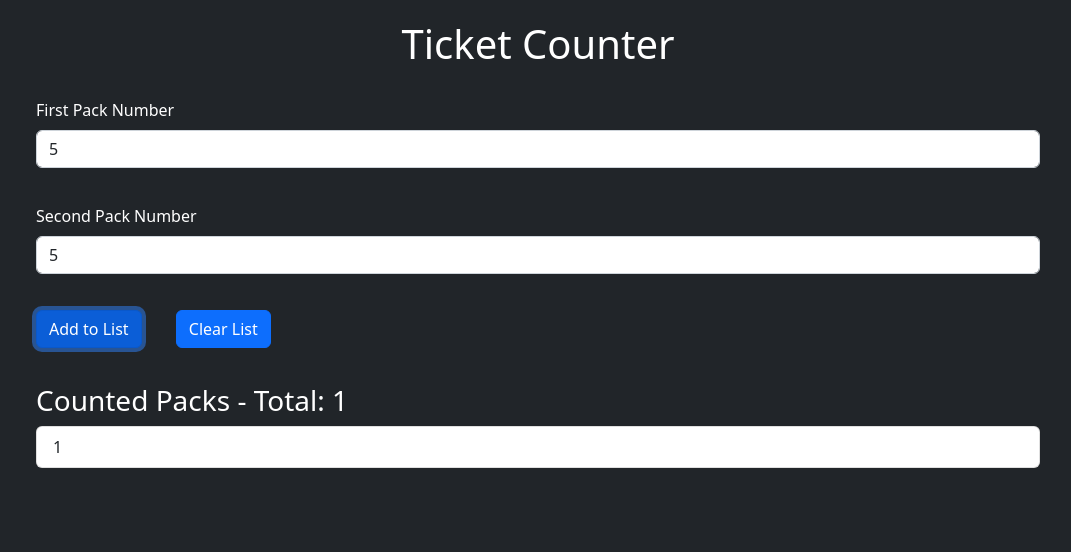
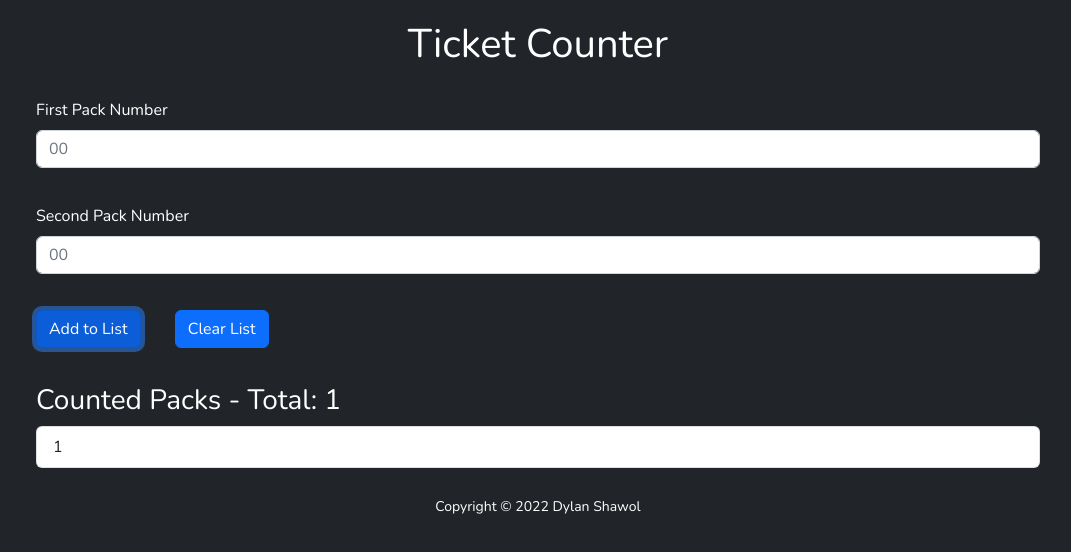
Before and after one commit to dylanshawol/ticket-counter, a plain HTML site: page index.html in a window 1280 px wide. Both pictures are taken after typing "5", "5" into the empty fields and a click on the button "Add to List". Shown: the whole page, without its empty margins (102-1173 px from the left). Drawn offline with nearby package versions, Linux system fonts and the light colour scheme.

Commit message:
Changed Font, Added Copyright

```diff
--- a/index.html
+++ b/index.html
@@ -4,6 +4,9 @@
     <meta charset="utf-8">
     <meta name="viewport" content="width=device-width, initial-scale=1">
     <title>Ticket Counter</title>
+    <link rel="preconnect" href="https://fonts.googleapis.com">
+    <link rel="preconnect" href="https://fonts.gstatic.com" crossorigin>
+    <link href="https://fonts.googleapis.com/css2?family=Nunito&display=swap" rel="stylesheet">
     <link href="ticket-counter.css" rel="stylesheet">
     <link href="https://cdn.jsdelivr.net/npm/bootstrap@5.2.0/dist/css/bootstrap.min.css" rel="stylesheet" integrity="sha384-gH2yIJqKdNHPEq0n4Mqa/HGKIhSkIHeL5AyhkYV8i59U5AR6csBvApHHNl/vI1Bx" crossorigin="anonymous">
   </head>
@@ -36,5 +39,7 @@
         </div>
 
     </form>
+
+    <footer><small>Copyright &copy; 2022 Dylan Shawol</small></footer>
   </body>
 </html>
--- a/ticket-counter.css
+++ b/ticket-counter.css
@@ -1,3 +1,7 @@
+html * {
+    font-family: 'Nunito', sans-serif;
+}
+
 .mb-3 {
     max-width: 80%;
     margin: auto;
@@ -13,3 +17,11 @@
 #del-btn {
     margin-left: 30px;
 }
+
+footer {
+    position: fixed;
+    bottom: 100;
+    width: 100%;
+    color: white;
+    text-align: center;
+  }
--- a/ticket-counter.js
+++ b/ticket-counter.js
@@ -37,9 +37,13 @@ function addPackNumberToList() {
     //     Pack 2: ${secondPackInput}
     // `);
 
-    var firstPackInput = document.getElementById("first-pack-input").valueAsNumber;
+    var firstPackInput = document.getElementById("first-pack-input");
 
-    var secondPackInput = document.getElementById("second-pack-input").valueAsNumber;
+    var secondPackInput = document.getElementById("second-pack-input");
+
+    var firstPackNum = firstPackInput.valueAsNumber;
+
+    var secondPackNum = secondPackInput.valueAsNumber;
 
     var addButton = document.getElementById("add-btn");
 
@@ -49,13 +53,13 @@ function addPackNumberToList() {
 
 
 
-        if (!isNaN(firstPackInput) && !isNaN(secondPackInput)) {
-            if (firstPackInput > secondPackInput) {
-                firstPackInput++;
-                finalAmount = firstPackInput - secondPackInput;
+        if (!isNaN(firstPackNum) && !isNaN(secondPackNum)) {
+            if (firstPackNum > secondPackNum) {
+                firstPackNum++;
+                finalAmount = firstPackNum - secondPackNum;
             } else {
-                secondPackInput++;
-                finalAmount = secondPackInput - firstPackInput;
+                secondPackNum++;
+                finalAmount = secondPackNum - firstPackNum;
             }
 
             numbers.push(finalAmount);
@@ -71,6 +75,10 @@ function addPackNumberToList() {
             listTitle.innerText = "Counted Packs - Total: " + totalAmount;
 
             totalAmount = 0;
+
+            firstPackInput.value = null;
+
+            secondPackInput.value = null;
         }
 
 
```
